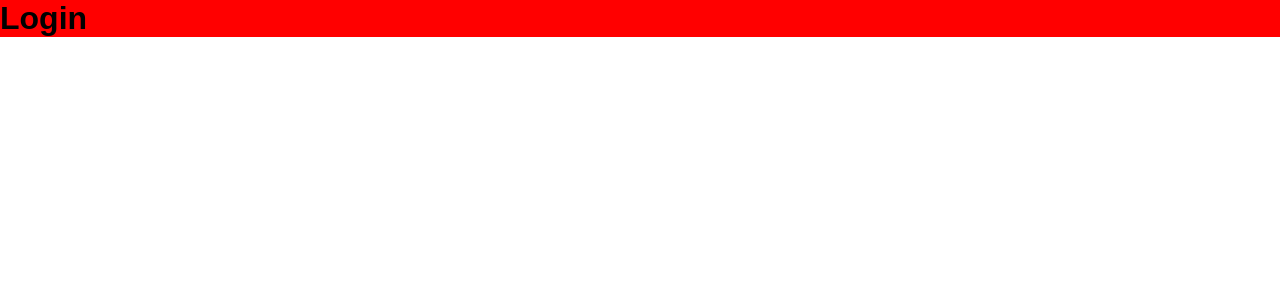
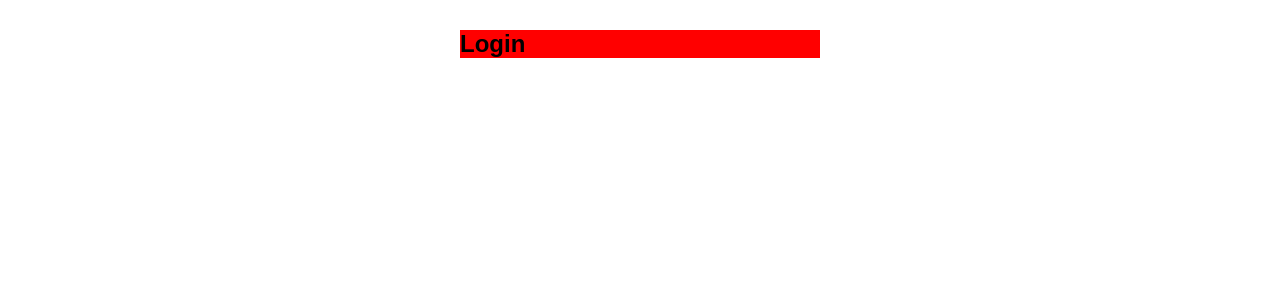
Before and after one commit to britolmbs/estudosReact, a React (Create React App) app in the folder react-base/: page / in a window 1280 px wide. Shown: the top 300 px of the page. Built offline with nearby package versions, Linux system fonts and the light colour scheme.

Commit message:
finalizando aula de Styled

```diff
--- a/react-base/src/pages/login/index.js
+++ b/react-base/src/pages/login/index.js
@@ -1,8 +1,9 @@
 import React from "react";
 import { Title } from "./styled";
+import { Container } from "../../styles/GlobalStyled";
 
 export default function Login() {
-    return <>
+    return <Container>
     <Title>Login</Title>
-    </>
+    </Container>
 }
--- a/react-base/src/styles/GlobalStyled.js
+++ b/react-base/src/styles/GlobalStyled.js
@@ -1,4 +1,4 @@
-import { createGlobalStyle } from "styled-components";
+import styled, { createGlobalStyle } from "styled-components";
 
 export default createGlobalStyle `
 *{
@@ -27,5 +27,13 @@ text-decoration: none:
 ul {
 list-style: none;
 }
+`;
+
+export const Container = styled.section`
+max-width: 360px;
+background: #fff;
+margin: 30px auto;
+border-radius: 4px;
+box-shadow: 0 0 10px rgba(0, 0, 0, 0 0.1);
 
 `;
```
